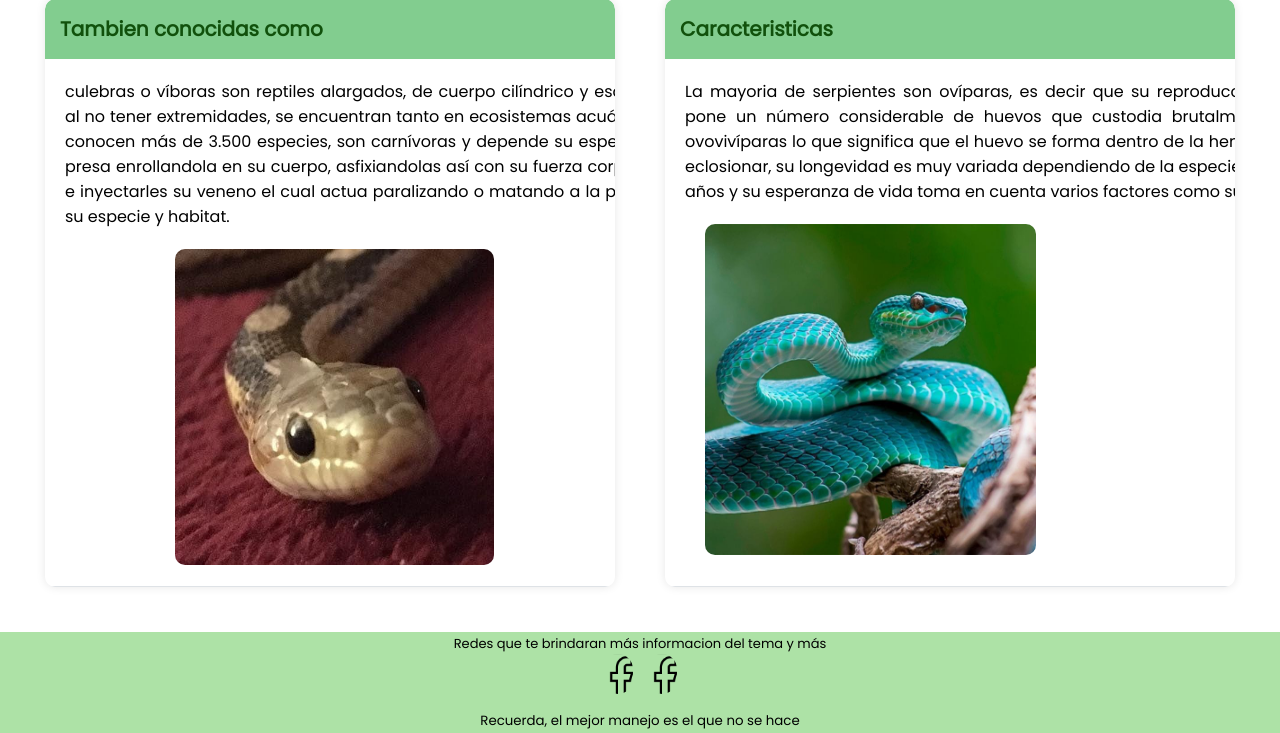
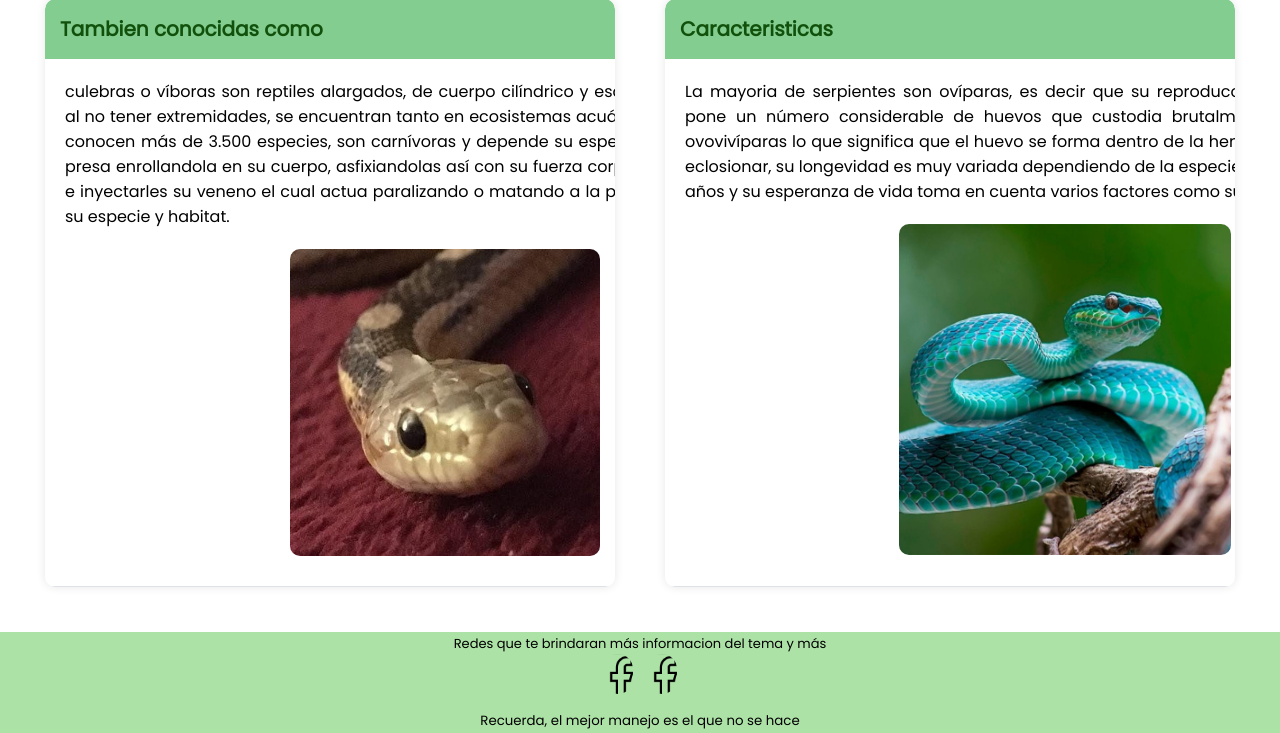
Before and after one commit to valdmntina/Avance, a Django app: page / in a window 1280 px wide. Shown: the part 271-1004 px from the top of the page. Run offline with Django 5.2, Linux system fonts and the light colour scheme.

Commit message:
fomulario plus

```diff
--- a/ProyectoFinal/Proyecto/views.py
+++ b/ProyectoFinal/Proyecto/views.py
@@ -243,8 +243,11 @@
         'serpiente': serpiente
     })
 
-# def formulario(request):
-#     return render(request, 'formulario.html')
+def formulario(request):
+  form = Form()
+  return render(request, 'formulario.html',{
+      'formulario': form})
+
 
 # def registrar_formulario(request):
 #     nombre = request.POST['nombre']
@@ -260,14 +263,15 @@
 #     return redirect("index")
 
 
-def formulario(request):
-    if request.method == 'POST':
-        form = Form(request.POST)
-        if form.is_valid():
-            form.save
-            return HttpResponse("Formulario exitoso")
-        else:
-            form = Form()
-        return render(request, 'formulario.html',{
-        'formulario': form
-    })
+# def formulario(request):
+#     if request.method == 'POST':
+#         form = Form(request.POST)
+#         if form.is_valid():
+#             #form.save
+#             #return HttpResponse("Formulario exitoso")
+#             return render(request, 'formulario.html', {})
+#         else:
+#             form = Form()
+#             return render(request, 'formulario.html',{
+#             'formulario': form
+#     })
--- a/ProyectoFinal/Templates/formulario.html
+++ b/ProyectoFinal/Templates/formulario.html
@@ -21,7 +21,7 @@
         <div class="fondo">
             <h2 class="subtitulo titulo_datos">Por favor ingresa tus datos</h2>
         </div>
-        <form method="post" class="formulario">
+        <form method="POST" class="formulario">
             {% csrf_token %}
             {{formulario}}
             <div>
--- a/ProyectoFinal/static/main.css
+++ b/ProyectoFinal/static/main.css
@@ -125,14 +125,14 @@
 
 
 .imagen {
-    display: grid;
+    display: flex;
     justify-content: center;
     align-items: center;
     padding: 20px;
 }
 
 .foto {
-    width: 59%;
+    width: 43%;
     height: auto;
     border-radius: 10px;
 }
@@ -381,7 +381,7 @@
 }
 
 .contenedor{
-    margin-top: 5.5rem;
+    margin-top: 2rem;
     position: absolute;
     top: 50%;
     left: 50%;
```
